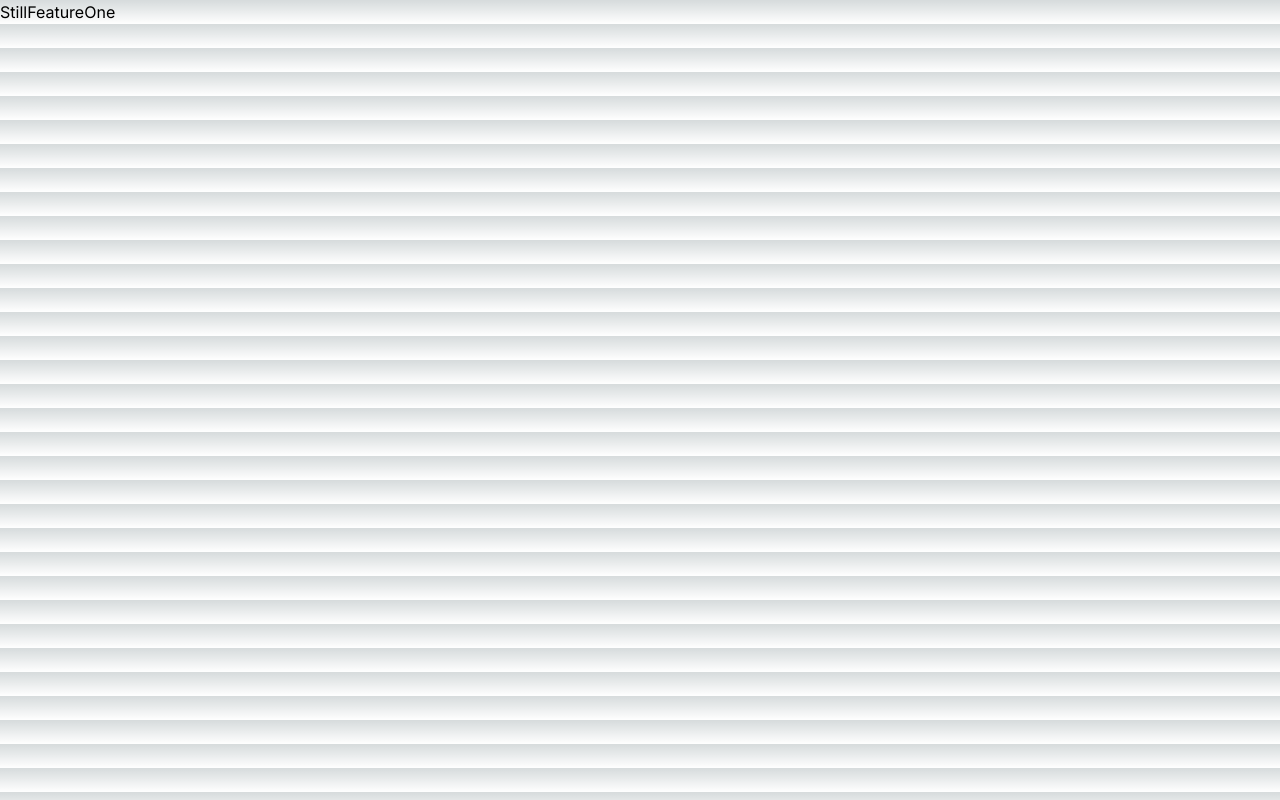
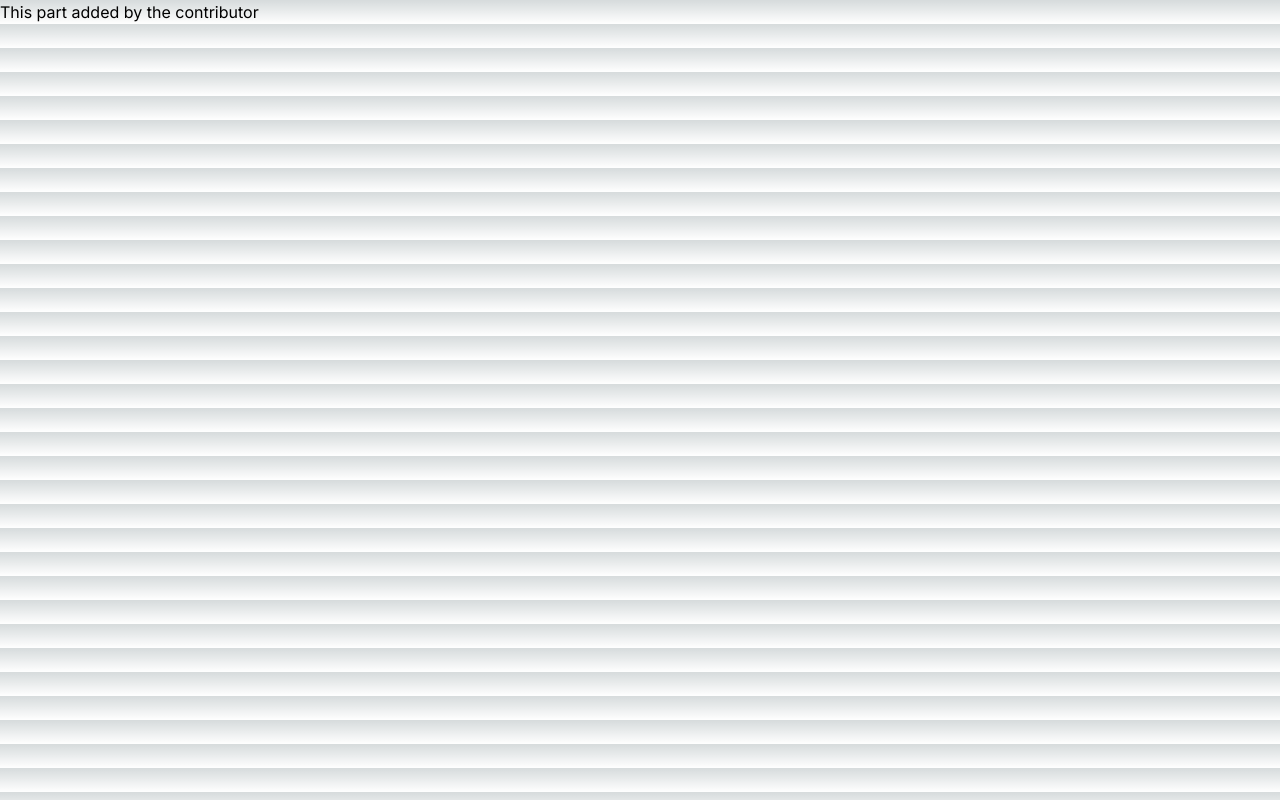
Before and after one commit to Mowarzame/my-nextjs-project, a Next.js app: page /StillFeatureOne in a window 1280 px wide. Built offline with nearby package versions, Linux system fonts and the light colour scheme.

Commit message:
Still Feature One modified

```diff
--- a/src/app/StillFeatureOne/page.tsx
+++ b/src/app/StillFeatureOne/page.tsx
@@ -2,7 +2,7 @@ import React from 'react'
 
 const StillFeatureOne = () => {
   return (
-    <div>StillFeatureOne</div>
+    <div><h1>This part added by the contributor</h1></div>
   )
 }
 
```
